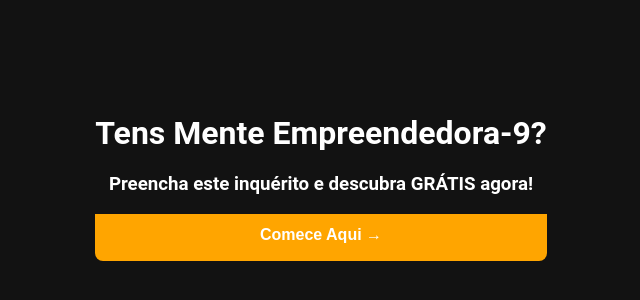
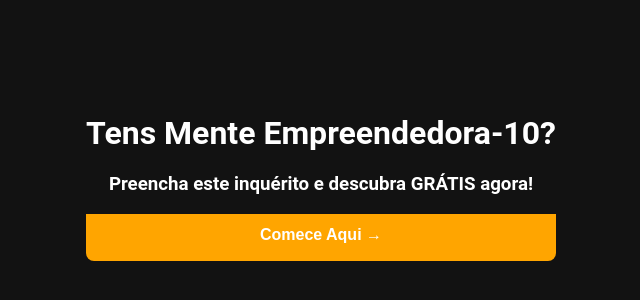
Before and after one commit to carbar1000/mente-10, a website with bundled scripts: page webform-mente-12/mente-12/meu_projeto/public/index.html in a window 1280 px wide. Shown: the part 236-536 px from the top of the page, without its empty margins (319-959 px from the left). Built offline with nearby package versions, Linux system fonts and the light colour scheme.

Commit message:
enviando para git 10

```diff
--- a/webform-mente-12/mente-12/meu_projeto/public/index.html
+++ b/webform-mente-12/mente-12/meu_projeto/public/index.html
@@ -15,7 +15,7 @@
 </head>
 <body>
     <div id="intro" class="centered-text hide-on-click">
-        <h1>Tens Mente Empreendedora-9?</h1>
+        <h1>Tens Mente Empreendedora-10?</h1>
         <h3>Preencha este inquérito e descubra GRÁTIS agora!</h3>
         <div class="buttons">
             <button id="startButton" class="hide-on-click" onclick="startSurvey()">Comece Aqui →</button>
```
